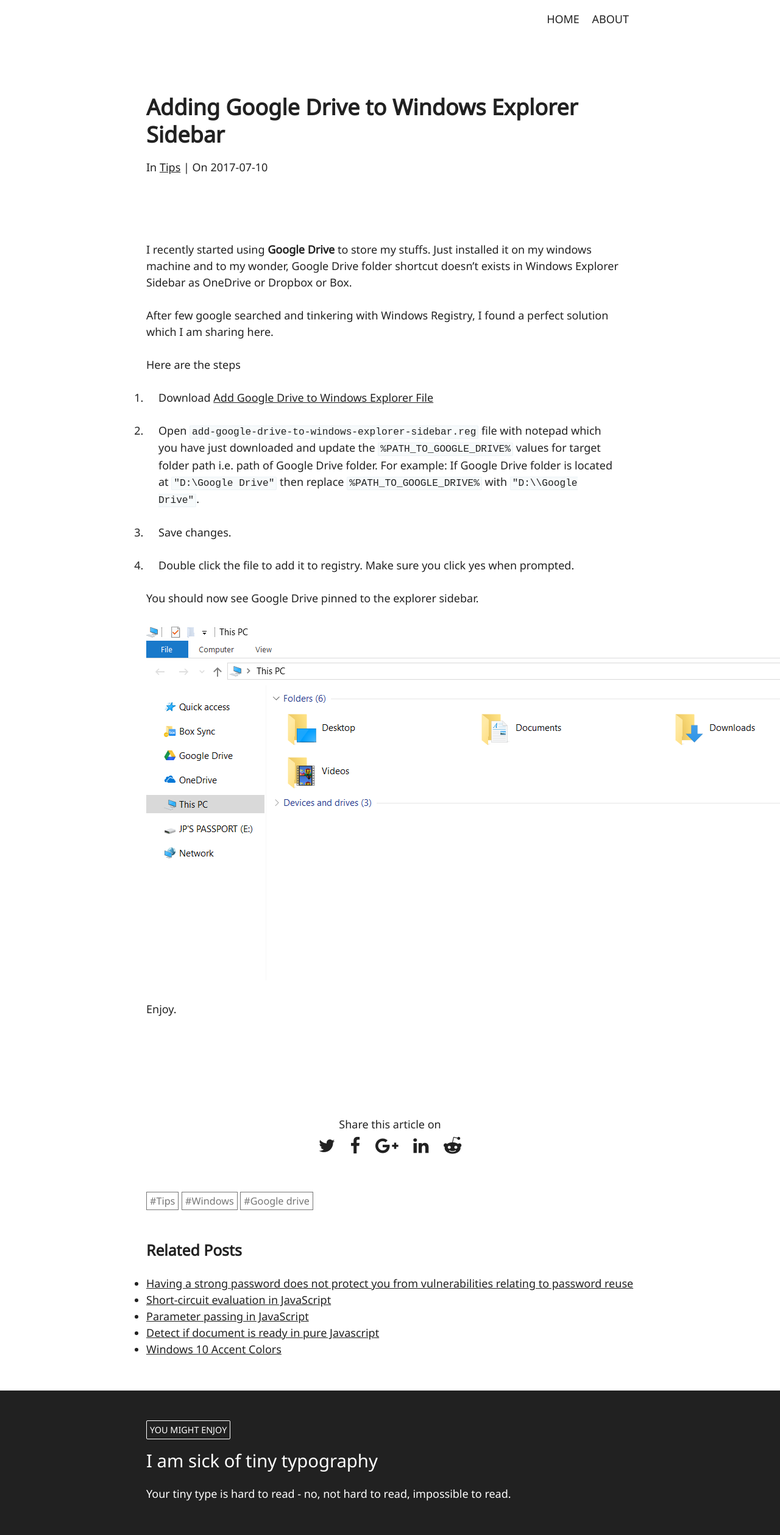
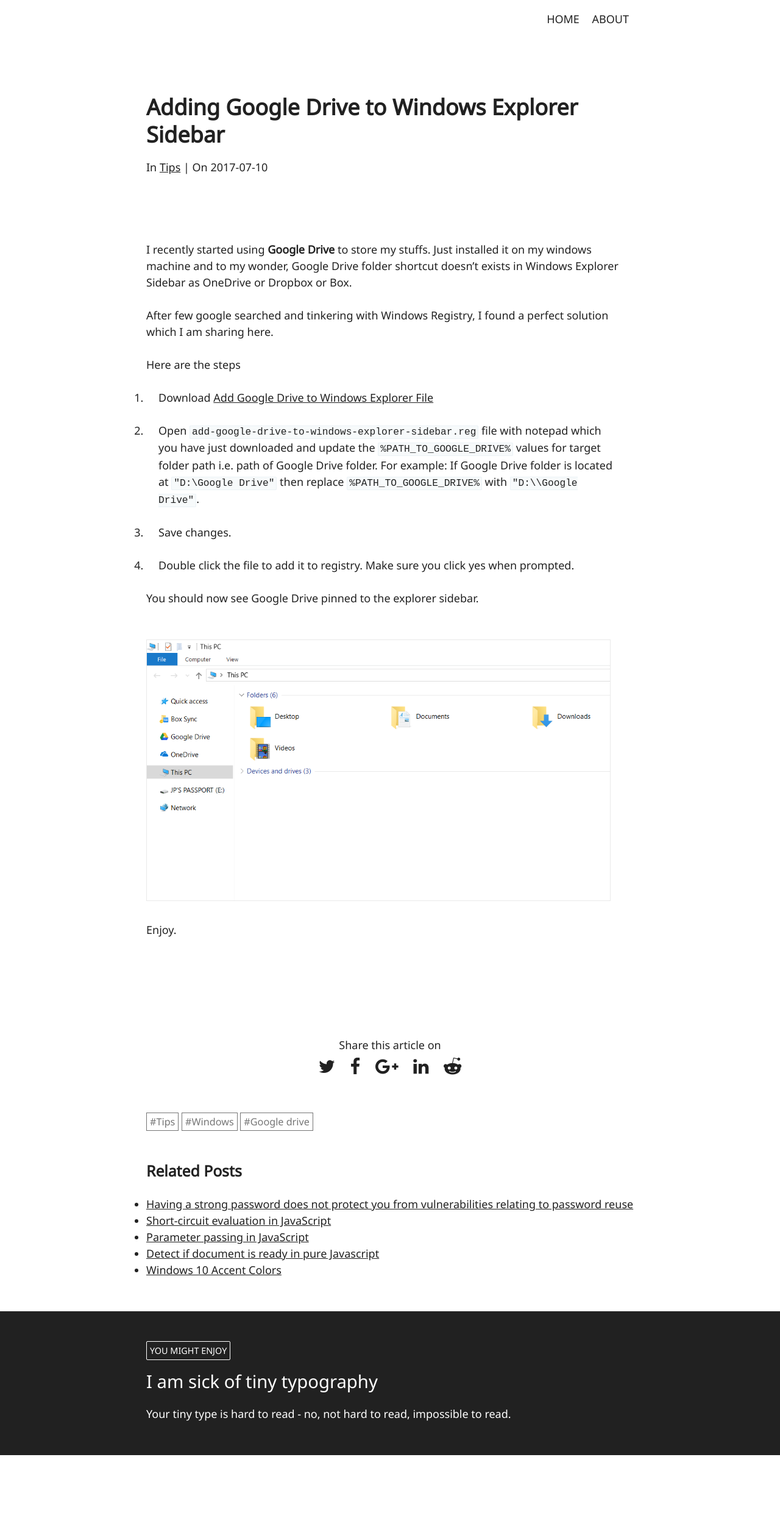
Before and after one commit to jspanchal/codetonics, a Jekyll site: the page built from _posts/tips/2017-07-10-adding-google-drive-to-explorer.md, in a window 1280 px wide. Shown: the whole page at 61% size. Built offline with Jekyll 4.4.1, drawn with Linux system fonts in a browser that asks for light colours; nearby versions of some CDN libraries; comment, search, counter and statistics services are not loaded; after the commit the page ends 2387 px from its top, so only the background shows below that.

Commit message:
Add Border To Images And Restrict Width To Content Width

```diff
--- a/_sass/_content.scss
+++ b/_sass/_content.scss
@@ -1,5 +1,5 @@
 .content {
-  p, ul, ol, table, .highlighter-rouge {
+  p, ul, ol, table, img, .highlighter-rouge {
     @extend .site-width;
     margin-top: 1.5rem;
   }
@@ -18,4 +18,8 @@
       font-weight: bold;
     }
   }
+
+  img{
+    border: 1px solid #e9e9e9;
+  }
 }
```
